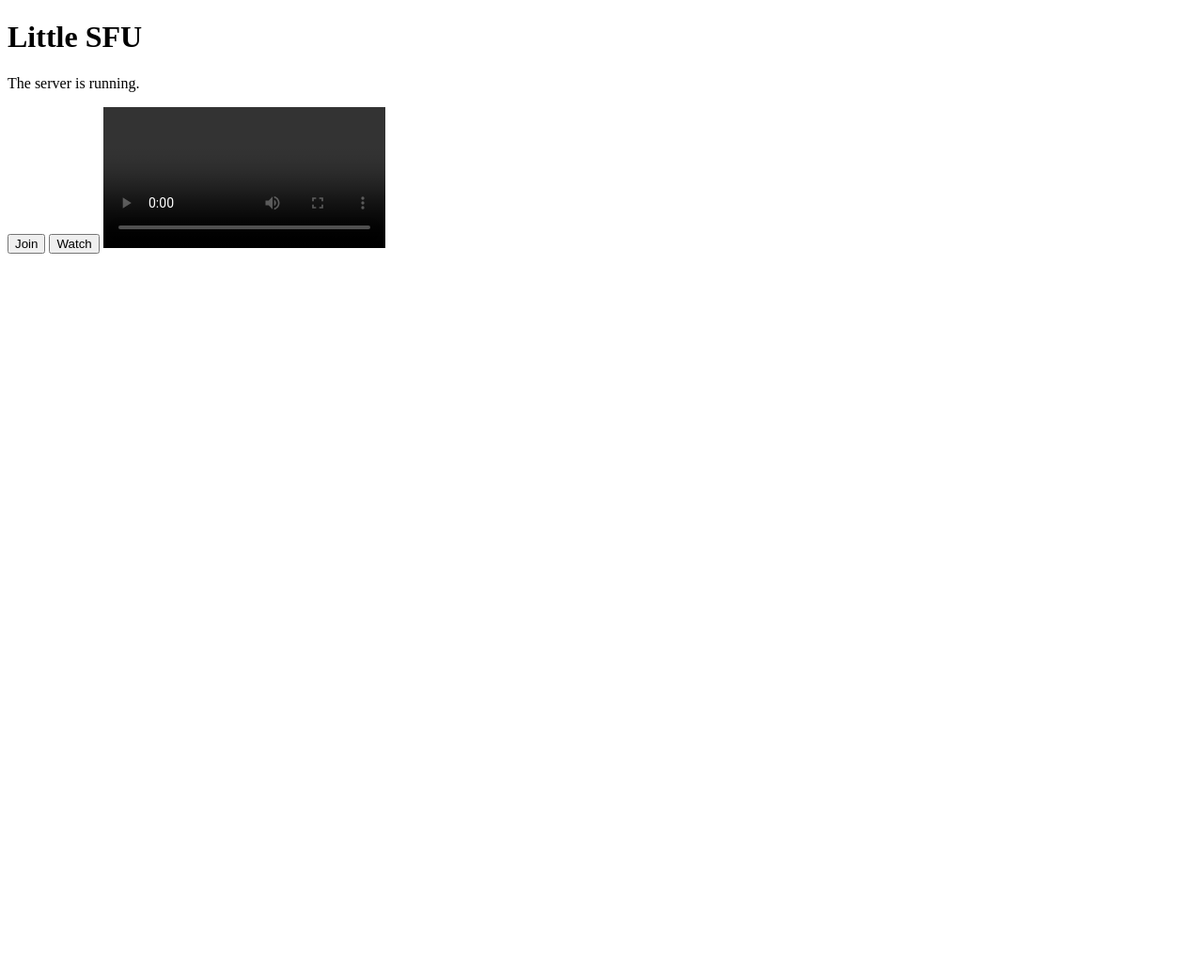
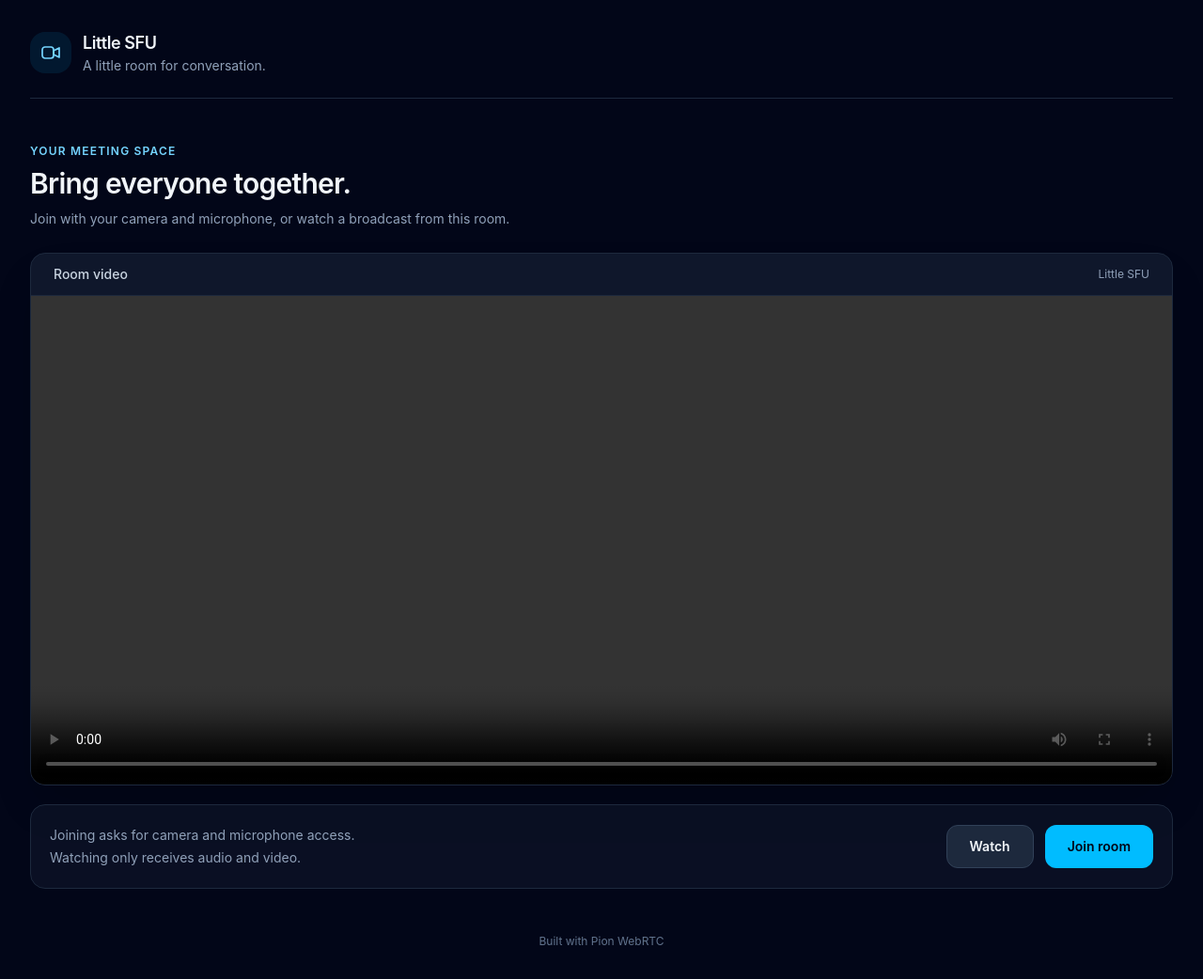
Before and after one commit to jcr-byte/little-sfu, a website: page internal/web/index.html in a window 1280 px wide. Shown: the whole page at 94% size. Before the commit the page ends 800 px from the top, so only its background shows below. Drawn offline with Linux system fonts and the light colour scheme.

Commit message:
add Tailwind styling to conferencing interface

```diff
--- a/internal/web/index.html
+++ b/internal/web/index.html
@@ -4,14 +4,49 @@
     <meta charset="utf-8">
     <meta name="viewport" content="width=device-width, initial-scale=1">
     <title>Little SFU</title>
+    <link rel="stylesheet" href="/styles.css">
   </head>
-  <body>
-    <h1>Little SFU</h1>
-    <p>The server is running.</p>
+  <body class="min-h-screen bg-slate-950 font-sans text-slate-100 antialiased">
+    <div class="mx-auto flex min-h-screen max-w-7xl flex-col px-4 py-6 sm:px-8 sm:py-8">
+      <header class="flex items-center gap-3 border-b border-slate-800 pb-6">
+        <div class="flex size-11 shrink-0 items-center justify-center rounded-2xl bg-sky-400/10 text-sky-300" aria-hidden="true">
+          <svg viewBox="0 0 24 24" fill="none" stroke="currentColor" stroke-width="1.7" class="size-6">
+            <rect x="3" y="6" width="12" height="12" rx="3"></rect>
+            <path d="m15 10 6-3v10l-6-3z" stroke-linejoin="round"></path>
+          </svg>
+        </div>
+        <div>
+          <h1 class="text-lg font-semibold tracking-tight">Little SFU</h1>
+          <p class="text-sm text-slate-400">A little room for conversation.</p>
+        </div>
+      </header>
 
-    <button id="join">Join</button>
-    <button id="watch">Watch</button>
-    <video id="remote-video" autoplay playsinline controls></video>
+      <main class="flex flex-1 flex-col justify-center py-8 sm:py-12">
+        <div class="mb-6">
+          <p class="mb-2 text-xs font-semibold tracking-widest text-sky-300 uppercase">Your meeting space</p>
+          <h2 class="text-2xl font-semibold tracking-tight sm:text-3xl">Bring everyone together.</h2>
+          <p class="mt-2 max-w-xl text-sm leading-6 text-slate-400">Join with your camera and microphone, or watch a broadcast from this room.</p>
+        </div>
+
+        <section aria-label="Remote video" class="overflow-hidden rounded-2xl border border-slate-800 bg-slate-900 shadow-2xl shadow-black/20">
+          <div class="flex items-center justify-between gap-4 border-b border-slate-800 px-4 py-3 sm:px-6">
+            <h3 class="text-sm font-medium text-slate-300">Room video</h3>
+            <span class="text-xs text-slate-400">Little SFU</span>
+          </div>
+          <video id="remote-video" autoplay playsinline controls aria-label="Remote participant video" class="block aspect-video max-h-[65vh] w-full bg-black object-contain"></video>
+        </section>
+
+        <div class="mt-5 flex flex-col gap-4 rounded-2xl border border-slate-800 bg-slate-900/60 p-4 sm:flex-row sm:items-center sm:justify-between sm:p-5">
+          <p class="max-w-md text-sm leading-6 text-slate-400">Joining asks for camera and microphone access.<br class="hidden sm:block"> Watching only receives audio and video.</p>
+          <div class="flex shrink-0 gap-3">
+            <button id="watch" type="button" class="flex-1 rounded-xl border border-slate-700 bg-slate-800 px-6 py-3 text-sm font-semibold text-slate-100 transition-colors hover:bg-slate-700 focus-visible:outline-2 focus-visible:outline-offset-4 focus-visible:outline-sky-300 disabled:cursor-not-allowed disabled:opacity-50 sm:flex-none">Watch</button>
+            <button id="join" type="button" class="flex-1 rounded-xl bg-sky-400 px-6 py-3 text-sm font-semibold text-slate-950 transition-colors hover:bg-sky-300 focus-visible:outline-2 focus-visible:outline-offset-4 focus-visible:outline-sky-300 disabled:cursor-not-allowed disabled:opacity-50 sm:flex-none">Join room</button>
+          </div>
+        </div>
+      </main>
+
+      <footer class="text-center text-xs text-slate-500">Built with Pion WebRTC</footer>
+    </div>
 
     <script type="module">
       import { createOfferHandler } from "/signaling.mjs";
--- /dev/null
+++ b/internal/web/input.css
@@ -0,0 +1,7 @@
+@import "tailwindcss";
+
+@layer base {
+  :root {
+    color-scheme: dark;
+  }
+}
```
Also changed, not shown: package.json (added, +25 -0 lines), internal/web/styles.css (added), 3 other files.
